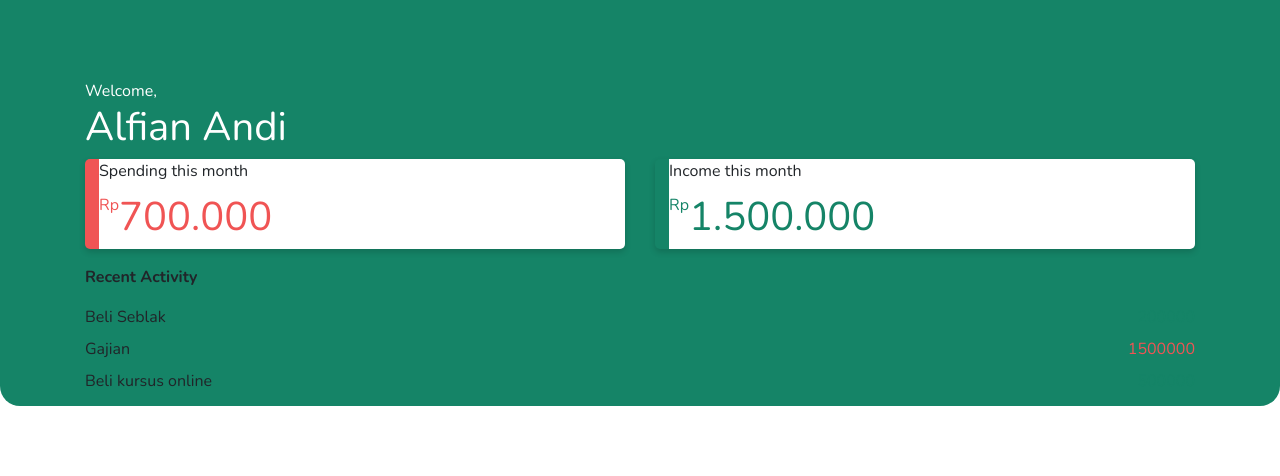
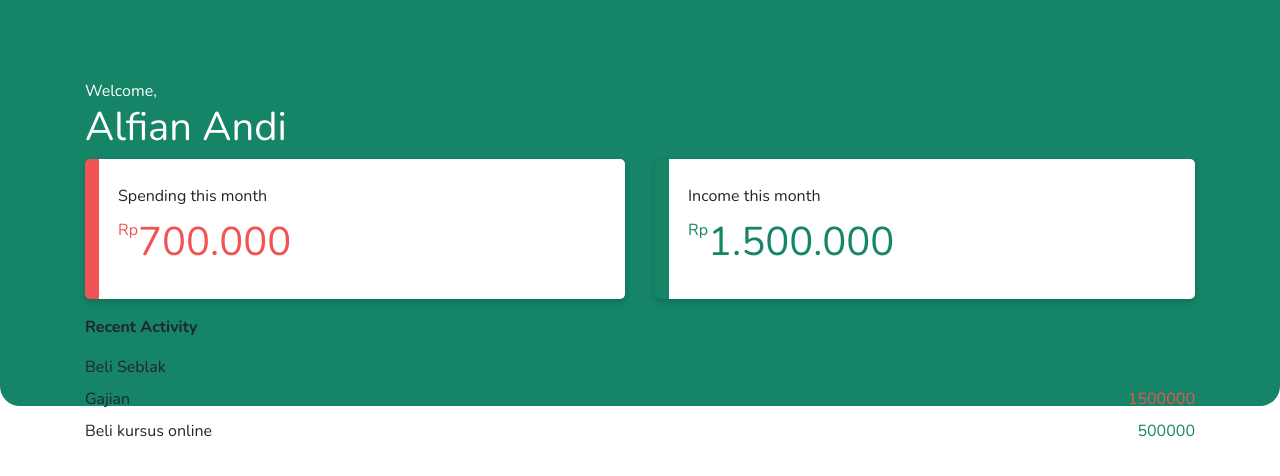
Before and after one commit to alfianandinugraha/yourduit, a React (Create React App) app: page /#/dashboard in a window 1280 px wide. Shown: the top 476 px of the page. Built offline with nearby package versions, Linux system fonts and the light colour scheme.

Commit message:
fix: fix CashBoardContent

```diff
--- a/src/Style/Styled.ts
+++ b/src/Style/Styled.ts
@@ -27,5 +27,5 @@ export const CashBoardWrapper = styled.div`
 `
 
 export const CashBoardContent = styled.div`
-  "25px 0 25px 19px"
+  padding: 25px 0 25px 19px;
 `
```
